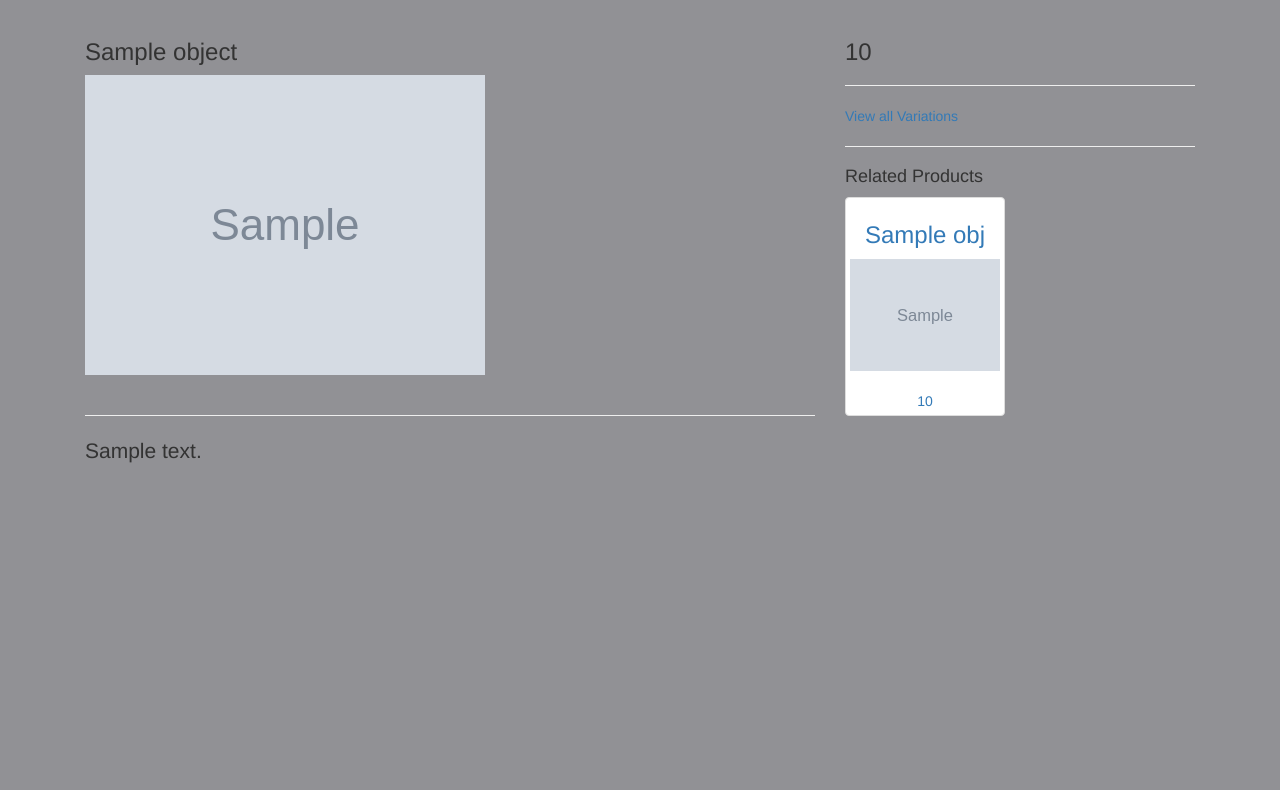
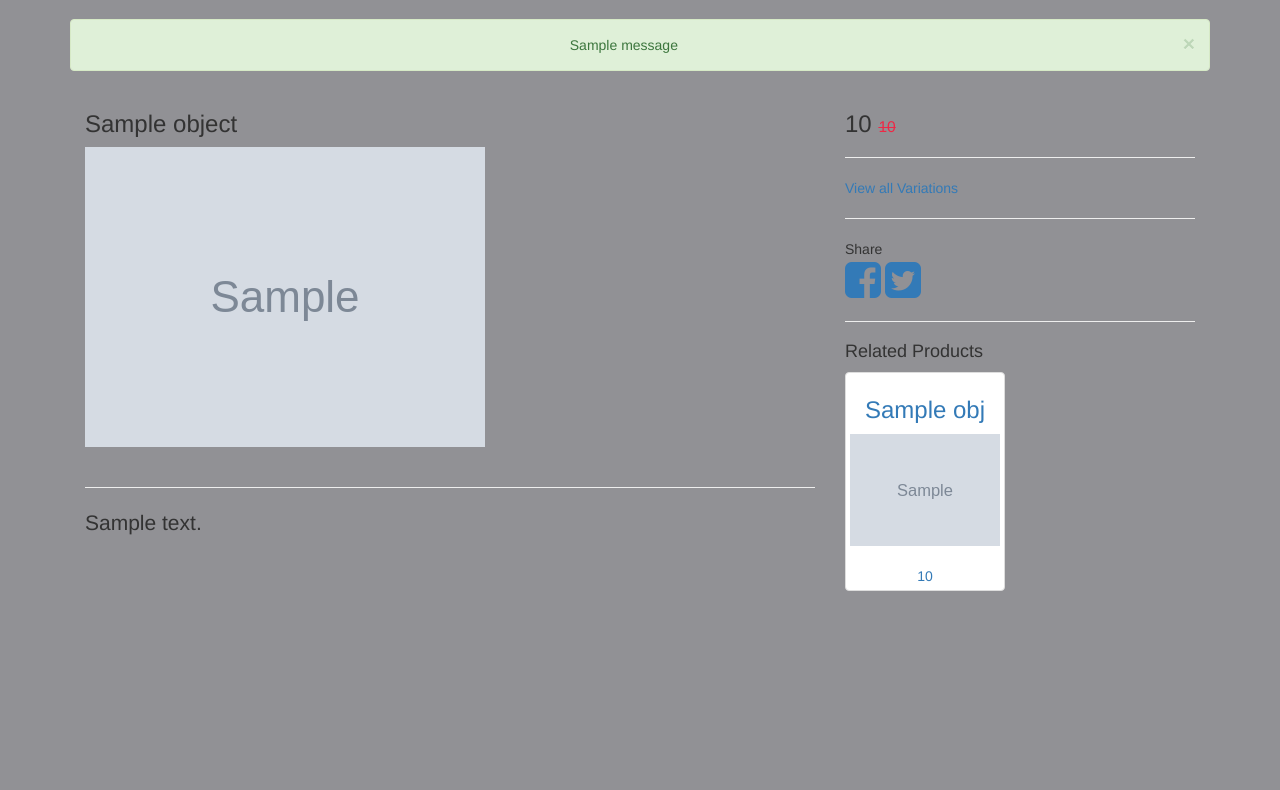
Before and after one commit to karolius/portfolio, a Django app: template portfolio/src/templates/products/product_detail.html in a window 1280 px wide. Shown: the part 51-841 px from the top of the page. Run offline with Django 3.2, Linux system fonts and the light colour scheme; the template is opened without the code that fills it: most values are stand-ins (such as "Sample title", 1, 10 or a date in 2020); grey boxes marked "Sample" are stand-in pictures; one stand-in notice (Sample message) is shown.

Commit message:
dynamic variations

```diff
--- a/portfolio/src/products/models.py
+++ b/portfolio/src/products/models.py
@@ -141,11 +141,11 @@ class Variation(models.Model):
 
     def get_html_price(self):
         if self.sale_price is not None:
-            html_text = "<h4><span class='sale-price'>%s</span>" \
-                        " <small class='og-price'>%s</small></h4>" \
+            html_text = "<h3><span class='sale-price'>%s</span>" \
+                        " <small class='og-price'>%s</small></h3>" \
                         % (self.sale_price, self.price)
         else:
-            html_text = "<small class='price'>%s</small>" % self.price
+            html_text = "<h3 class='price'>%s</h3>" % self.price
 
         return mark_safe(html_text)
 
--- a/portfolio/src/static_in_pro/our_static/js/custom.js
+++ b/portfolio/src/static_in_pro/our_static/js/custom.js
@@ -1,16 +1,20 @@
-/**
- * Created by user on 2017-01-18.
- */
 function showFlashMessage(message) {
-    var template = "<div class='container container-alert-flash'>" +
-        "<div class='col-sm-3 col-sm-offset-8'>" +
-        "<div class='alert alert-success' role='alert'>" +
-        "<button type='button' class='close' data-dismiss='alert' aria-label='Close'>" +
-        "<span aria-hidden='true'>&times;</span></button>"+ message +"</div></div></div>";
+    var template = "<div class='container container-alert-flash'>"+
+                        "<div class='col-sm-3 col-sm-offset-8'>"+
+                            "<div class='alert alert-success' role='alert'>"+
+                                "<button type='button' class='close' " +
+        "                           data-dismiss='alert' aria-label='Close'>"+
+                                    "<span aria-hidden='true'>&times;</span>"+
+                                "</button>"+
+                                +message+
+                            "</div>"+
+                        "</div>"+
+                    "</div>";
+
     $("body").append(template);
-    $(".container-alert-flash").fadeIn();
+    $(".container-alert-flash").fadeIn;
 
-    setTimeout(function ()  {
-        $(".container-alert-flash").fadeOut();
+    setTimeout(function () {
+        $(".container-alert-flash").fadeOut;
     }, 1250);
 }
--- a/portfolio/src/templates/base.html
+++ b/portfolio/src/templates/base.html
@@ -23,6 +23,19 @@
 <body>
 {% include "navbar.html" %}
 
+{% if messages %}
+    <div class="container">
+        <div class="alert alert-success text-center alert-dismissible" role="alert">
+            <button type="button" class="close" data-dismiss="alert" aria-label="Close">
+                <span aria-hidden="true">&times;</span>
+            </button>
+            {% for message in messages %}
+                <p{% if message.tags %} class="{{ message.tags }}"{% endif %}>{{ message }}</p>
+            {% endfor %}
+        </div>
+    </div>
+{% endif %}
+
 
 <div class="container">
     {% block content %}{% endblock %}
@@ -30,5 +43,10 @@
 
 
 {% include "javasrcipt.html" %}
+<script>
+    $(document).ready(function () {
+        {% block jquery %}{% endblock %}
+    })
+</script>
 </body>
 </html>
--- a/portfolio/src/templates/javasrcipt.html
+++ b/portfolio/src/templates/javasrcipt.html
@@ -5,3 +5,4 @@
 <script src="{% static 'js/bootstrap.min.js' %}"></script>
 <!-- IE10 viewport hack for Surface/desktop Windows 8 bug -->
 <script src="{% static 'js/ie10-viewport-bug-workaround.js' %}"></script>
+<script src="{% static 'js/custom.js' %}"></script>
--- a/portfolio/src/templates/products/product_detail.html
+++ b/portfolio/src/templates/products/product_detail.html
@@ -1,5 +1,34 @@
 {% extends 'base.html' %}
 
+
+<script>
+    {% block jquery %}
+        function setPrice() {
+            var varSelect = ".variation-select option:selected";
+            var price =  $(varSelect).attr("data-price");
+            var sale_price = $(varSelect).attr("data-sale-price");
+            var description = $(varSelect).attr("data-description");
+
+            if (sale_price != "" && sale_price != "None" && sale_price != null){
+                $("#price").html("<h3><span class='sale-price'>"+sale_price
+                    +"</span> <small class='og-price'>"+price+"</small></h3>");
+            }else{
+                $("#price").html(price);
+            }
+            if (description != "" && description != "None" && description != null){
+                $("#description").html("<br />"+description);
+            }else {
+                $("#description").html("");
+            }
+        }
+
+        setPrice();
+        $(".variation-select").change(function () {
+           setPrice();
+        });
+    {% endblock %}
+</script>
+{#  #}
 
 {% block content %}
     <div class="col-sm-8">
@@ -15,13 +44,54 @@
         <p class="lead">{{ object.description }}</p>
     </div>
     <div class="col-sm-4">
-        <h3 class="text-left">
-            {{ object.variation_set.first.get_html_price }}
-        </h3>
+        {% if object.variation_set.count > 1 %}
+            <h3 class="text-left" id="price" >
+                {{ object.variation_set.first.price }}
+            </h3>
+            <select name="item" class="form-control variation-select">
+                {% for variation in object.variation_set.all %}
+                    <option data-sale-price="{{ variation.sale_price }}"
+                            data-price="{{ variation.price }}"
+                            data-description="{{ variation.sub_description }}"
+                            value="{{ variation.id }}">
+                        {{ variation }}
+                    </option>
+                {% endfor %}
+            </select>
+            <p id="description">
+                {{ object.variation_set.first.sub_description }}
+            </p>
+        {% else %}
+            <input type="hidden" name="item" value="{{ object.variation_set.first.id }}">
+            <h3 class="text-left">
+                {% if object.variation_set.first.sale_price %}
+                    {{ object.variation_set.first.sale_price }}
+                    <small class="og-price">{{ object.variation_set.first.price }}</small>
+                {% else %}
+                    {{ object.variation_set.first.price }}
+                {% endif %}
+            </h3>
+        {% endif %}
         <hr />
+
+        {# Partialy only for saler, view for all #}
         <a href="{% url 'products:variation_detail' object.id %}">
             <p>View all Variations</p>
         </a>
+        <hr />
+
+
+        <p>Share<br />
+            <a href="https://www.facebook.com/sharer/sharer.php?u=
+                {{ request.build_absolute_uri }}">
+                <i class="fa fa-facebook-square fa-3x"></i>
+            </a>
+            <a href="https://twitter.com/home?status=I'm%20going%20to%20learn%20to%20Code...%20Come%20build%20an%20web%20apsp%20with%20me!%20%23CFE%20and%20@justinmitchel%20{{ request.build_absolute_uri }}">
+                <i class="fa fa-twitter-square fa-3x"></i>
+            </a>
+        </p>
+
+
         <hr />
         {% if related.count == 0 %}
             <h4>No related products found.</h4>
```
Also changed, not shown: portfolio/src/products/views.py (+10 -1 lines), portfolio/src/db.sqlite3.
